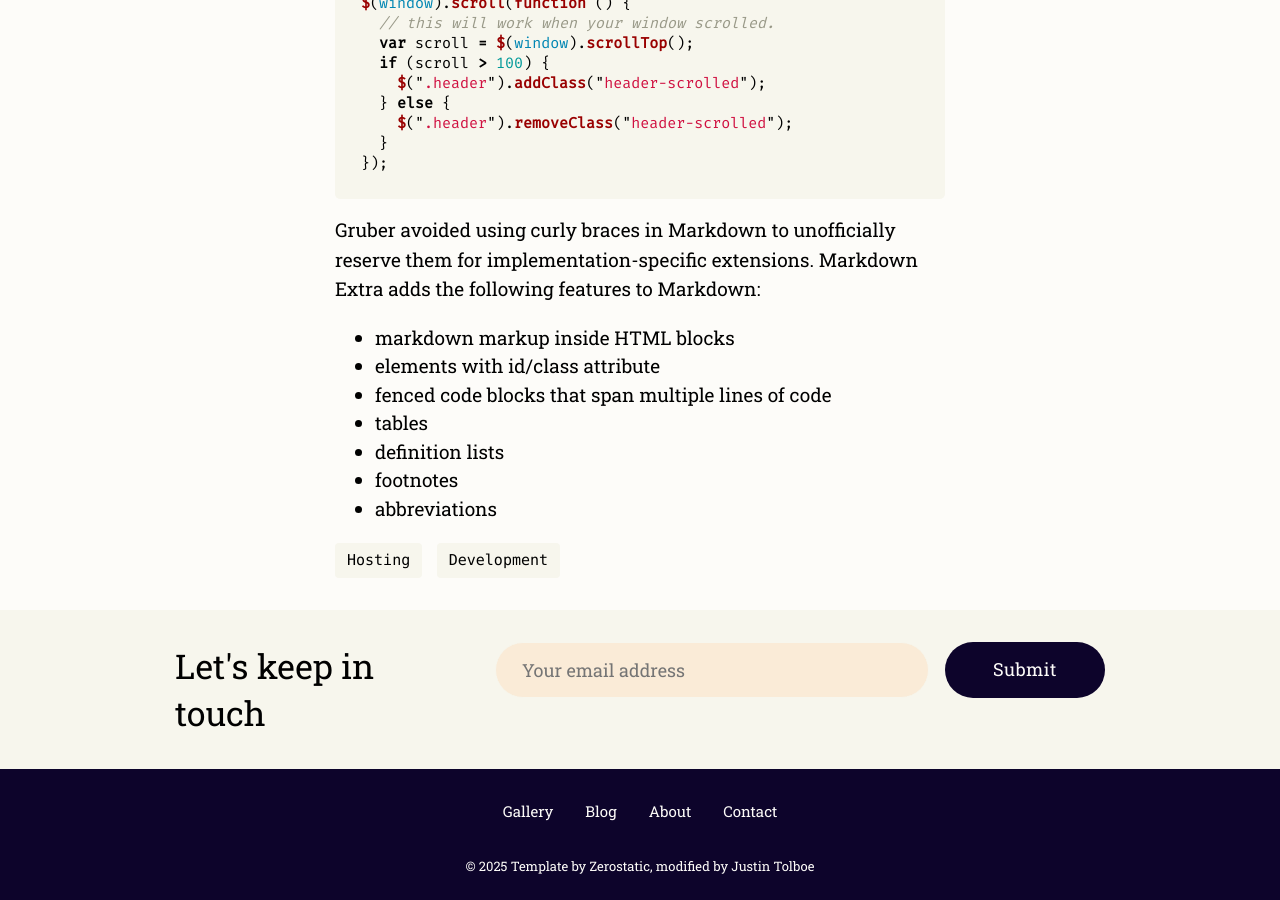
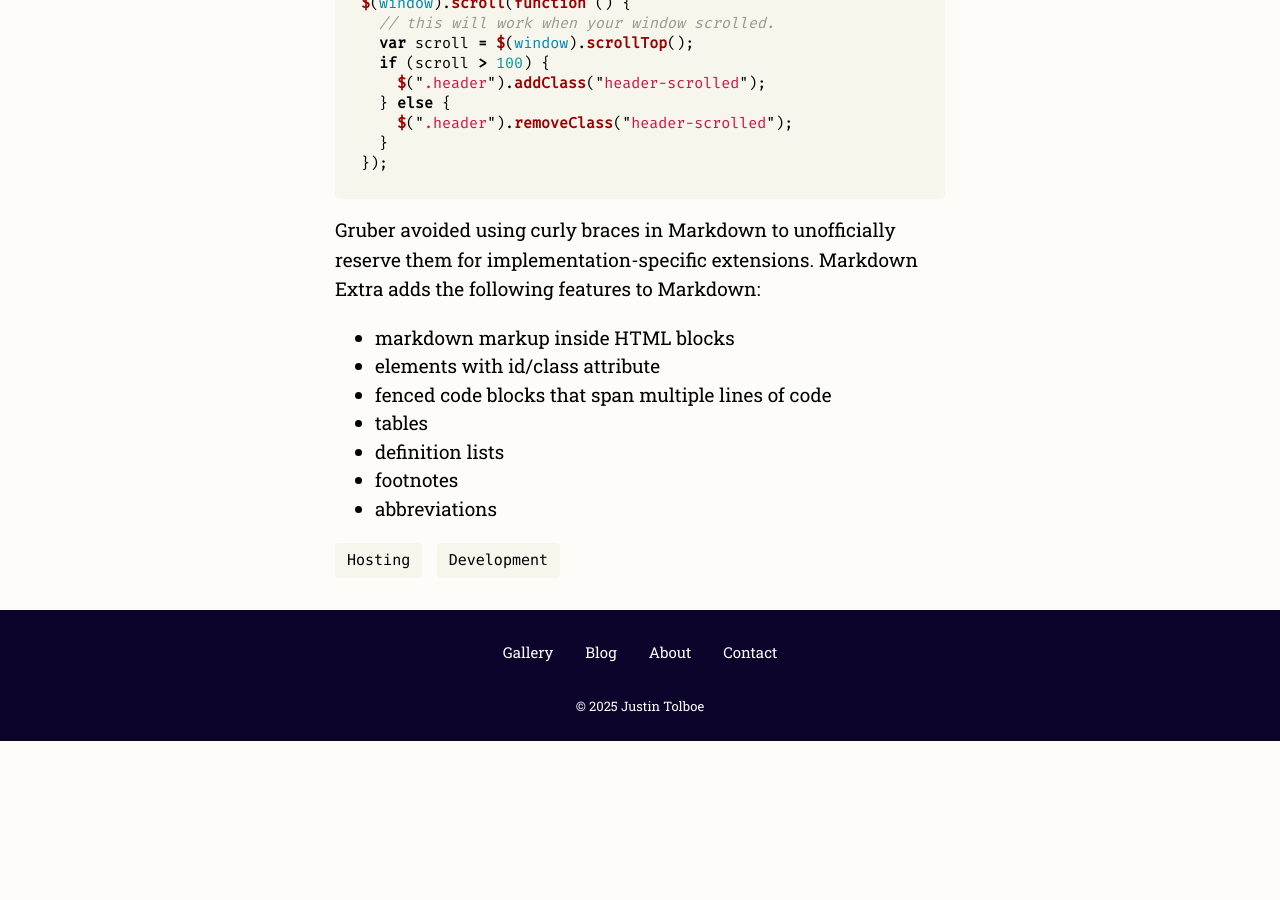
Before and after one commit to jtolboe/website, a Jekyll site: the page built from collections/_posts/2018-09-13-hosting-your-static-site.md, in a window 1280 px wide and 900 px high, scrolled down 4361 px. Built offline with Jekyll 4.4.1, drawn with Linux system fonts in a browser that asks for light colours; comment, search, counter and statistics services are not loaded; after the commit the page ends 5102 px from its top, so only the background shows below that.

Commit message:
restore latest changes from backup

```diff
--- a/_config.yml
+++ b/_config.yml
@@ -150,7 +150,7 @@
   show_manage_cookies_at_bottom: false
 
 analytics:
-  google_analytics_id: "" # G-XXXXXXXXXX
+  google_analytics_id: "G-6G4ZMM90MW"
   gtm_id: "" # GTM-XXXXXXXX
   plausible_data_domain: "" # example: mywebsite.com
   umami_data_website_id: "" # example: "ddd14336-5fb0-4cdd-8f32-e1bfa906cc2b"
@@ -164,7 +164,7 @@
 
 newsletter:
   mailchimp:
-    form_action_url: https://zerostatic.us21.list-manage.com/subscribe/post?u=798e19886b83aaab346734382&amp;id=f1c526a772&amp;f_id=0027e3e6f0
+    form_action_url:
     form_title: "Let's keep in touch"
 
 contact_form:
@@ -193,5 +193,5 @@
 bottom:
   enable_bottom: true # show/hide the entire bottom (below the footer)
   enable_bottom_menu: false # if enabled, the bottom menu can be edited in `_data/menu.yml`
-  copyright_text: "© 2025 Template by Zerostatic, modified by Justin Tolboe"
+  copyright_text: "© 2025 Justin Tolboe"
   show_rss_icon: false
--- a/_includes/framework/favicon.html
+++ b/_includes/framework/favicon.html
@@ -1 +1 @@
-<link rel="icon" href="{{ '/assets/images/favicon/favicon.png' | relative_url }}">
+<link rel="icon" href="{{ '/assets/images/logo/logo.svg' | relative_url }}" type="image/svg+xml">
```
